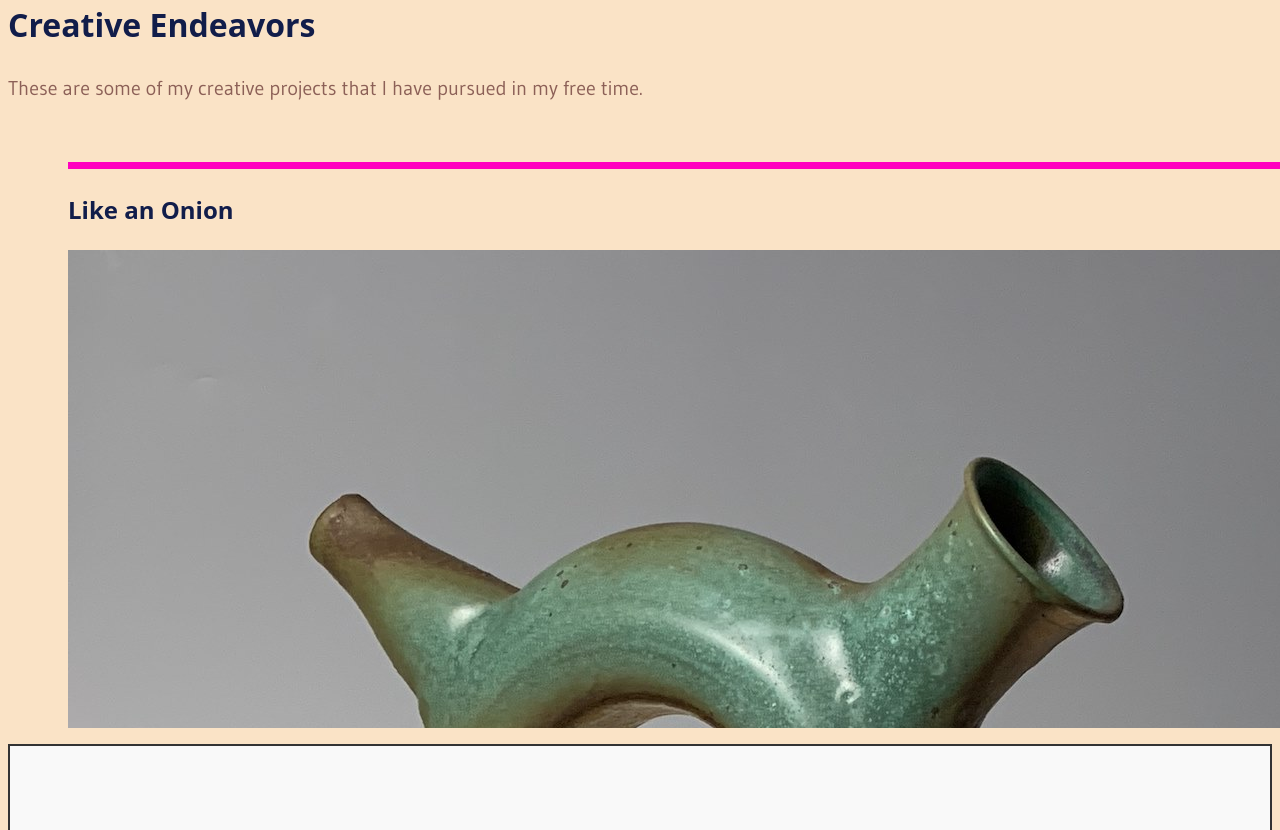
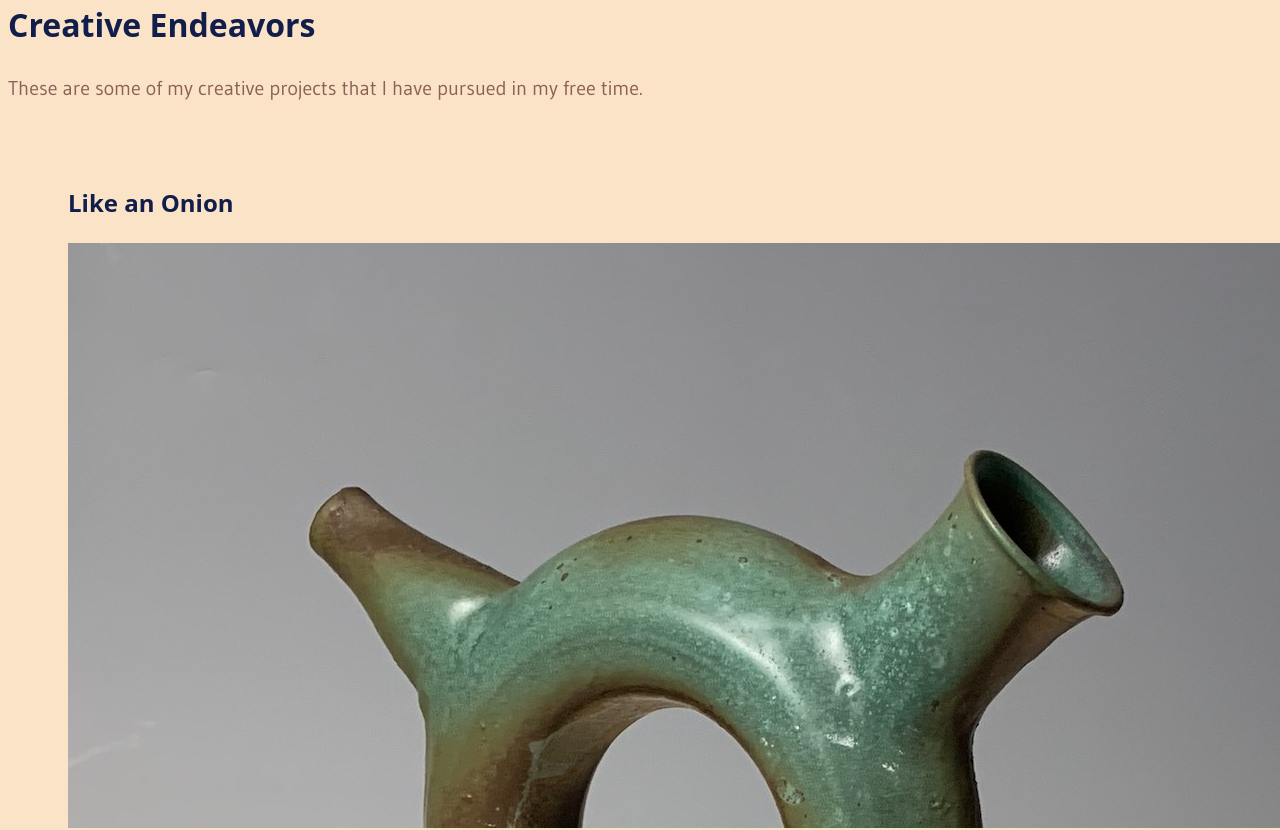
Before and after one commit to werecapy/LizPortfolioSite, a plain HTML site: page about.html in a window 1280 px wide. Shown: the part 736-1566 px from the top of the page. Drawn offline with Linux system fonts and the light colour scheme; a web font is replaced by a local one.

Commit message:
Revert "no more scroll bar in figure"
This reverts commit 08602b08035792d300c205cdd4ecbf74f849653c.

```diff
--- a/styles.css
+++ b/styles.css
@@ -126,8 +126,8 @@
   /*margin: 10px;
   padding: .5rem;
   width: 75%;*/
-  border-top: 7px solid var(--highlight-color);
-
+  overflow-x: scroll;
+  scroll-snap-type: x mandatory;
 
 }
 
@@ -319,7 +319,7 @@
 }
 .personal_projects {
   width: 100vw;
-  height: 600px;
+  height: 700px;
   padding: 2px;
   display: flex;
   gap: 4vw;
@@ -332,14 +332,15 @@
 
   flex: 0 0 100%;
 }
-
+.personal_projects_entry:nth-child(even) {
+  background-color: var(--highlight-color);
+}
 .personal_projects {
   overflow-x: scroll;
   scroll-snap-type: x mandatory;
 }
 .personal_projects_entry {
   scroll-snap-align: center;
-
 }
 .personal_projects::scroll-button(*) {
   border: 0;
```
